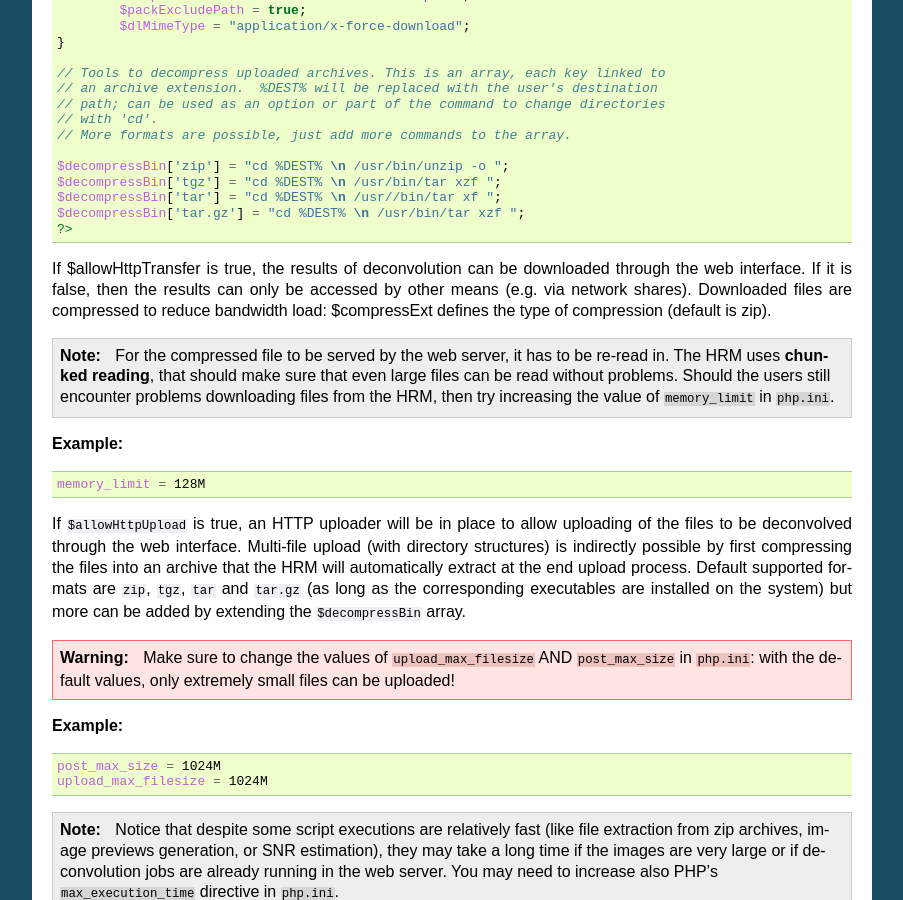
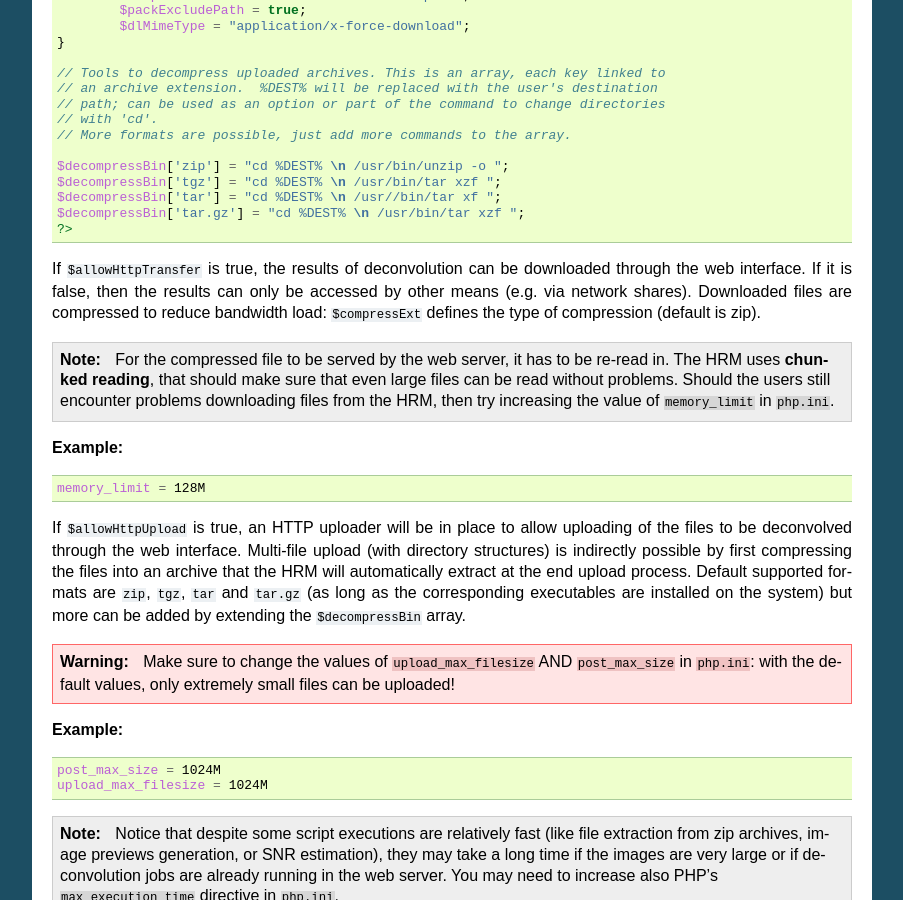
Before and after one commit to aarpon/hrm_docs, a Sphinx documentation site: the page built from docs/admin/config_files.rst, in a window 1280 px wide and 900 px high, scrolled down 3015 px. Shown: the whole window, without its empty margins (198-1101 px from the left). Built offline with Sphinx 7.4.7, drawn with Linux system fonts in a browser that asks for light colours.

Commit message:
Add missing markup for variable names.

```diff
--- a/docs/admin/config_files.rst
+++ b/docs/admin/config_files.rst
@@ -201,7 +201,7 @@ This is information needed for the web interface and the queue manager to login
     $decompressBin['tar.gz'] = "cd %DEST% \n /usr/bin/tar xzf ";
     ?>
 
-If $allowHttpTransfer is true, the results of deconvolution can be downloaded through the web interface. If it is false, then the results can only be accessed by other means (e.g. via network shares). Downloaded files are compressed to reduce bandwidth load: $compressExt defines the type of compression (default is zip).
+If ``$allowHttpTransfer`` is true, the results of deconvolution can be downloaded through the web interface. If it is false, then the results can only be accessed by other means (e.g. via network shares). Downloaded files are compressed to reduce bandwidth load: ``$compressExt`` defines the type of compression (default is zip).
 
 .. note::
 
```
